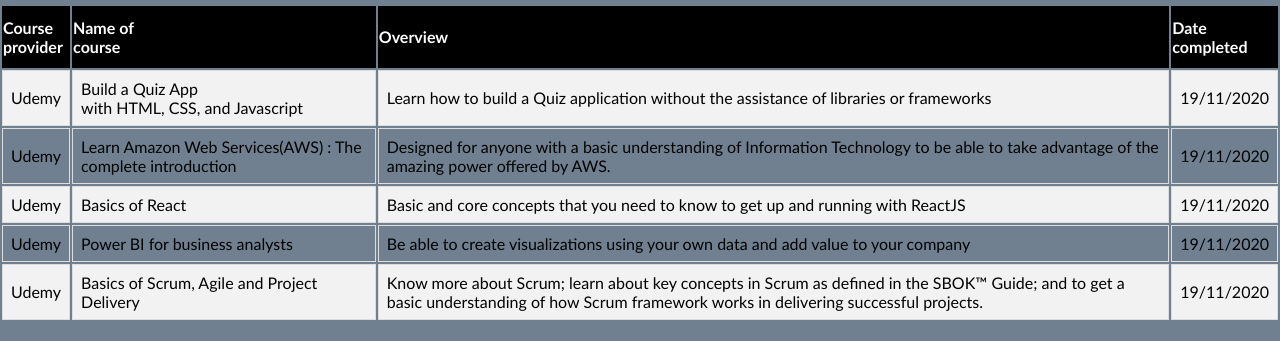
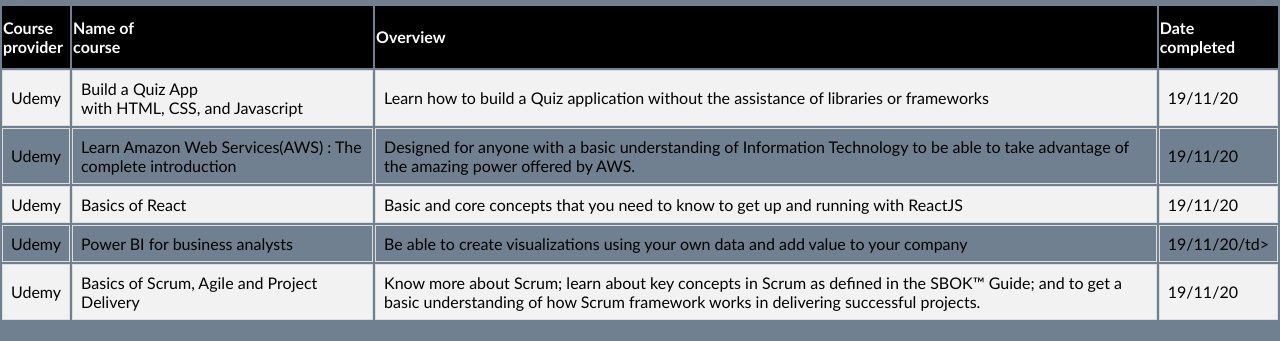
Before and after one commit to ThandiDlamini/Online-CV, a plain HTML site: page edu.html in a window 1280 px wide. Shown: the part 671-1012 px from the top of the page. Drawn offline with Linux system fonts and the light colour scheme.

Commit message:
updated project

```diff
--- a/edu.html
+++ b/edu.html
@@ -44,31 +44,31 @@
             <td>Udemy</td>
             <td>Build a Quiz App <br> with HTML, CSS, and Javascript</td>
             <td>Learn how to build a Quiz application without the assistance of libraries or frameworks</td>
-            <td>19/11/2020</td>
+            <td>19/11/20</td>
           </tr>
           <tr>
             <td>Udemy</td>
             <td>Learn Amazon Web Services(AWS) : The complete introduction</td>
             <td>Designed for anyone with a basic understanding of Information Technology to be able to take advantage of the amazing power offered by AWS.</td>
-            <td>19/11/2020</td>
+            <td>19/11/20</td>
           </tr>
           <tr>
             <td>Udemy</td>
             <td>Basics of React</td>
             <td>Basic and core concepts that you need to know to get up and running with ReactJS</td>
-            <td>19/11/2020</td>
+            <td>19/11/20</td>
           </tr>
           <tr>
             <td>Udemy</td>
             <td>Power BI for business analysts</td>
             <td>Be able to create visualizations using your own data and add value to your company</td>
-            <td>19/11/2020</td>
+            <td>19/11/20/td>
           </tr>
           <tr>
             <td>Udemy</td>
             <td>Basics of Scrum, Agile and Project Delivery</td>
             <td> Know more about Scrum; learn about key concepts in Scrum as defined in the SBOK™ Guide; and to get a basic understanding of how Scrum framework works in delivering successful projects. </td>
-            <td>19/11/2020</td>
+            <td>19/11/20</td>
           </tr>
         </table>
         <br>
--- a/style.css
+++ b/style.css
@@ -283,7 +283,7 @@ h1 {
     background-color: #2196f3;
 }
 .MySQL {
-    width: 65%;
+    width: 60%;
     background-color: #f44336;
 }
 .HTML {
```
Also changed, not shown: about.html (+1 -0 lines), ref.html (+2 -2 lines), skill.html (+1 -1 lines).
